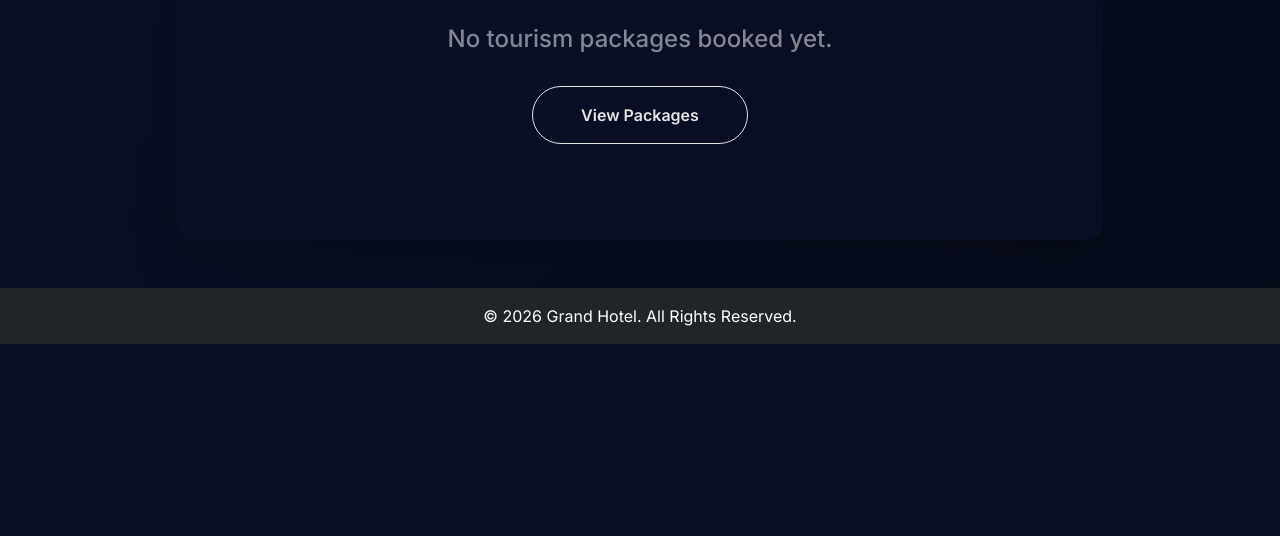
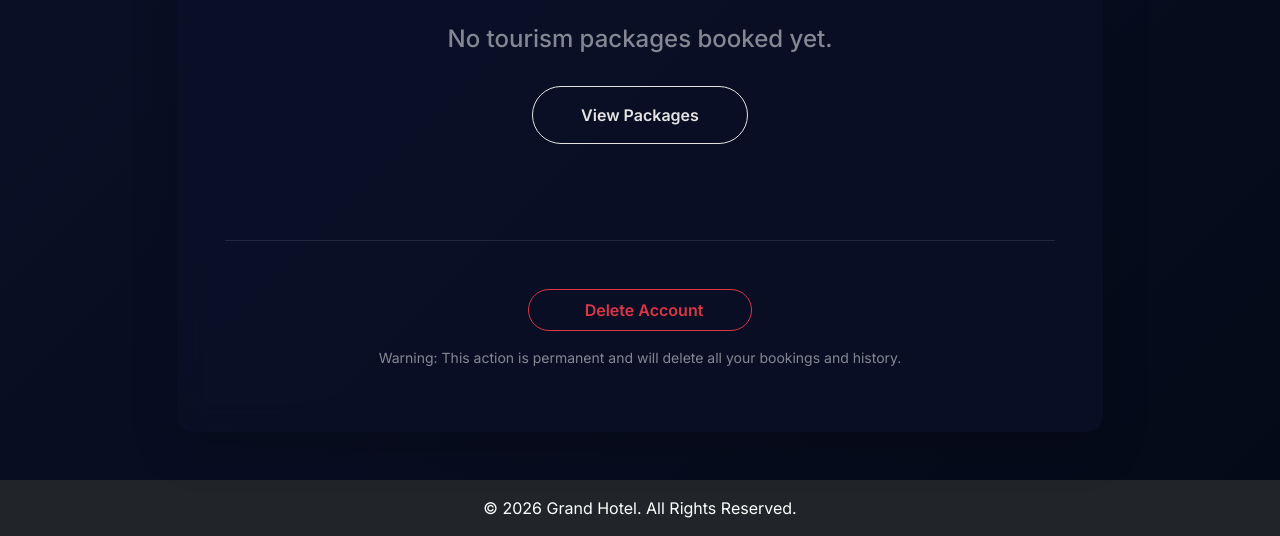
Before and after one commit to CNVRRaviKanth/CNVRRaviKanth.github.io, a Flask app: page /my-bookings in a window 1280 px wide. Shown: the part 1086-1622 px from the top of the page. Before the commit the page ends 1430 px from the top, so only its background shows below. Run offline with Flask 3, Linux system fonts and the light colour scheme; a user stored in the database is signed in; data that the repository does not hold is empty; some web fonts are replaced.

Commit message:
fix: account deletion cascading and session handling

```diff
--- a/app.py
+++ b/app.py
@@ -94,7 +94,7 @@ class Booking(db.Model):
     service_cost = db.Column(db.Float, default=0.0)
 
     room = db.relationship('Room', backref=db.backref('bookings', lazy=True))
-    user = db.relationship('User', backref=db.backref('bookings', lazy=True))
+    user = db.relationship('User', backref=db.backref('bookings', lazy=True, cascade='all, delete-orphan'))
     services = db.relationship('ExtraService', secondary=booking_services, backref=db.backref('bookings', lazy='dynamic'))
 
 class TourismBooking(db.Model):
@@ -106,7 +106,7 @@ class TourismBooking(db.Model):
     status = db.Column(db.String(20), default='confirmed')
 
     package = db.relationship('TourismPackage', backref=db.backref('bookings', lazy=True))
-    user = db.relationship('User', backref=db.backref('tourism_bookings', lazy=True))
+    user = db.relationship('User', backref=db.backref('tourism_bookings', lazy=True, cascade='all, delete-orphan'))
 
 class FoodOrder(db.Model):
     id = db.Column(db.Integer, primary_key=True)
@@ -116,7 +116,7 @@ class FoodOrder(db.Model):
     order_date = db.Column(db.DateTime, default=datetime.utcnow)
 
     food = db.relationship('FoodItem', backref=db.backref('orders', lazy=True))
-    user = db.relationship('User', backref=db.backref('food_orders', lazy=True))
+    user = db.relationship('User', backref=db.backref('food_orders', lazy=True, cascade='all, delete-orphan'))
 
 class BookingGuest(db.Model):
     id = db.Column(db.Integer, primary_key=True)
@@ -125,7 +125,7 @@ class BookingGuest(db.Model):
     email = db.Column(db.String(120), nullable=False)
     aadhar_number = db.Column(db.String(12), nullable=False)
 
-    booking = db.relationship('Booking', backref=db.backref('guests', lazy=True))
+    booking = db.relationship('Booking', backref=db.backref('guests', lazy=True, cascade='all, delete-orphan'))
 
 @app.route('/')
 def index():
@@ -180,6 +180,24 @@ def login():
         else:
             flash('Login Unsuccessful.', 'danger')
     return render_template('login.html')
+
+@app.route('/delete-account', methods=['POST'])
+@login_required
+def delete_account():
+    try:
+        user_id = current_user.id
+        user = User.query.get(user_id)
+        if user:
+            logout_user()
+            db.session.delete(user)
+            db.session.commit()
+            flash('Your account and all associated data have been permanently deleted.', 'success')
+        else:
+            flash('User not found.', 'danger')
+    except Exception as e:
+        db.session.rollback()
+        flash(f'Error deleting account: {str(e)}', 'danger')
+    return redirect(url_for('index'))
 
 @app.route('/logout')
 def logout():
--- a/templates/my_bookings.html
+++ b/templates/my_bookings.html
@@ -182,6 +182,41 @@
                     <a href="{{ url_for('tourism') }}" class="btn btn-outline-gold rounded-pill px-5 py-3 mt-4 fw-bold">View Packages</a>
                 </div>
                 {% endif %}
+
+                <!-- Delete Account Section -->
+                <div class="mt-5 pt-5 border-top border-secondary border-opacity-25 text-center">
+                    <button type="button" class="btn btn-outline-danger rounded-pill px-5 py-2 fw-semibold" data-bs-toggle="modal" data-bs-target="#deleteAccountModal">
+                        <i class="bi bi-person-x me-2"></i> Delete Account
+                    </button>
+                    <p class="text-white-50 small mt-3">Warning: This action is permanent and will delete all your bookings and history.</p>
+                </div>
+
+                <!-- Delete Account Confirmation Modal -->
+                <div class="modal fade" id="deleteAccountModal" tabindex="-1" aria-labelledby="deleteAccountModalLabel" aria-hidden="true">
+                    <div class="modal-dialog modal-dialog-centered">
+                        <div class="modal-content glass-panel border-0 rounded-4" style="background: rgba(10, 17, 40, 0.95); backdrop-filter: blur(20px);">
+                            <div class="modal-header border-bottom border-secondary border-opacity-10 p-4">
+                                <h5 class="modal-title font-playfair text-gold" id="deleteAccountModalLabel">Confirm Account Deletion</h5>
+                                <button type="button" class="btn-close btn-close-white" data-bs-dismiss="modal" aria-label="Close"></button>
+                            </div>
+                            <div class="modal-body p-4 text-start">
+                                <p class="text-light">Are you absolutely sure you want to delete your account? This will permanently remove:</p>
+                                <ul class="text-white-50 small">
+                                    <li>All room and tourism bookings</li>
+                                    <li>Your food order history</li>
+                                    <li>Any remaining wallet balance</li>
+                                </ul>
+                                <p class="text-danger small fw-bold mt-3"><i class="bi bi-exclamation-triangle-fill me-1"></i> This action cannot be undone.</p>
+                            </div>
+                            <div class="modal-footer border-top border-secondary border-opacity-10 p-4">
+                                <button type="button" class="btn btn-outline-light rounded-pill px-4" data-bs-dismiss="modal">Keep My Account</button>
+                                <form action="{{ url_for('delete_account') }}" method="POST" class="d-inline">
+                                    <button type="submit" class="btn btn-danger rounded-pill px-4 fw-bold">Delete Permanently</button>
+                                </form>
+                            </div>
+                        </div>
+                    </div>
+                </div>
             </div>
         </div>
     </div>
```
